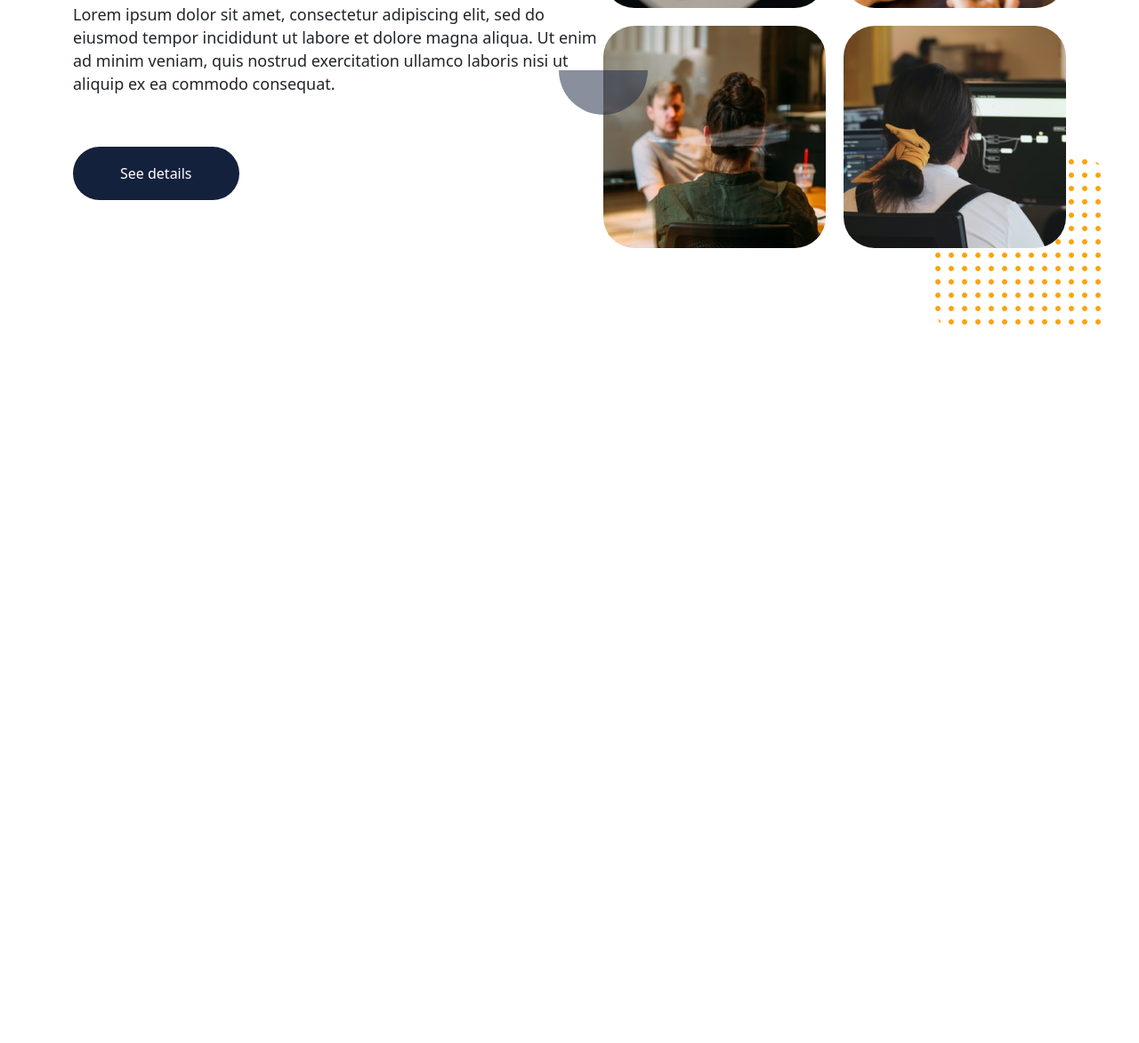
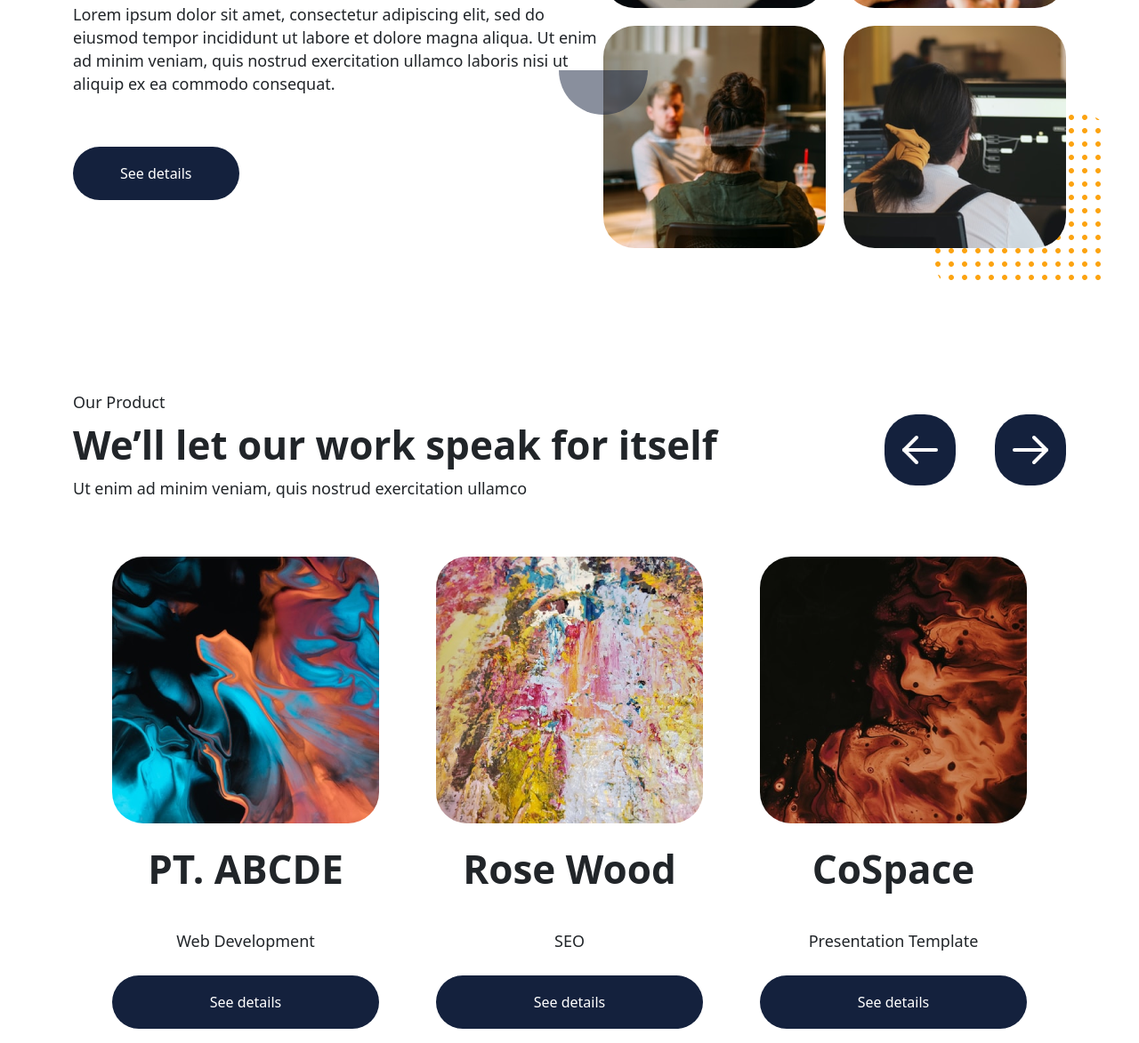
Before and after one commit to sardor-ab/hi-fi, a plain HTML site: page index.html in a window 1280 px wide. Shown: the part 2615-3788 px from the top of the page at 89% size. Before the commit the page ends 2994 px from the top, so only its background shows below. Drawn offline with nearby package versions, Linux system fonts and the light colour scheme.

Commit message:
add project

```diff
--- a/index.html
+++ b/index.html
@@ -224,6 +224,33 @@
       </div>
     </section>
 
+    <section class="product container-lg mx-auto">
+      <div
+        class="product_header d-flex flex-column flex-xl-row justify-content-between align-items-center"
+      >
+        <div class="d-flex flex-column align-items-center">
+          <span class="sub_title w-100"> Our Product </span>
+          <span class="title w-100"> We’ll let our work speak for itself </span>
+          <span class="sub_title w-100">
+            Ut enim ad minim veniam, quis nostrud exercitation ullamco
+          </span>
+        </div>
+
+        <div class="button_group">
+          <button class="prevButton button buttonPrimary p-3">
+            <img src="./assets/next_arrow.svg" alt="arrow" />
+          </button>
+          <button class="button buttonPrimary p-3">
+            <img src="./assets/next_arrow.svg" alt="arrow" />
+          </button>
+        </div>
+      </div>
+
+      <div
+        class="product_projects container-lg mx-auto d-flex flex-column flex-lg-row justify-content-around mt-5"
+      ></div>
+    </section>
+
     <script
       src="https://cdn.jsdelivr.net/npm/bootstrap@5.0.2/dist/js/bootstrap.bundle.min.js"
       integrity="sha384-MrcW6ZMFYlzcLA8Nl+NtUVF0sA7MsXsP1UyJoMp4YLEuNSfAP+JcXn/tWtIaxVXM"
--- a/index.js
+++ b/index.js
@@ -9,9 +9,27 @@ const aside = document.querySelector(".aside");
 const work_containerRightContent = document.querySelector(
   ".work_containerRightContent"
 );
+const product_projects = document.querySelector(".product_projects");
 
 const navItems = ["About", "Services", "Clients", "Blog", "Contact"];
 const workImages = [1, 2, 3, 4];
+const projects = [
+  {
+    id: 1,
+    title: "PT. ABCDE",
+    description: "Web Development",
+  },
+  {
+    id: 2,
+    title: "Rose Wood",
+    description: "SEO",
+  },
+  {
+    id: 3,
+    title: "CoSpace",
+    description: "Presentation Template",
+  },
+];
 
 // let isAsideOpen = false;
 
@@ -89,6 +107,31 @@ workImages.forEach((workImage) => {
   work_containerRightContent.append(image);
 });
 
+projects.forEach((project) => {
+  const card = document.createElement("div");
+  card.classList.add("d-flex", "flex-column", "my-3");
+
+  const image = document.createElement("img");
+  image.classList.add("project");
+  image.src = `./assets/project_${project.id}.png`;
+
+  const title = document.createElement("span");
+  title.classList.add("title", "text-center", "my-3");
+  title.innerHTML = project.title;
+
+  const description = document.createElement("span");
+  description.classList.add("sub_title", "text-center", "my-3");
+  description.innerHTML = project.description;
+
+  const see_more_btn = document.createElement("button");
+  see_more_btn.classList.add("button", "buttonPrimary");
+  see_more_btn.innerHTML = "See details";
+
+  card.append(image, title, description, see_more_btn);
+
+  product_projects.append(card);
+});
+
 const handleToogle = () => {
   const isAsideOpen = mobile_menuToggler.classList.contains("open");
   //   if (mobile_menuToggler.classList.contains("open")) {
--- a/styles/index.css
+++ b/styles/index.css
@@ -225,9 +225,23 @@ a {
   position: absolute;
   bottom: 0;
   right: 0;
-  right: 0px;
-  transform: translate(25%, 50%);
+  transform: translate(25%, 25%);
   z-index: -1;
+}
+
+.product {
+  margin-top: 10rem;
+}
+
+.prevButton {
+  margin-right: 40px;
+  transform: rotate(180deg);
+}
+
+.project {
+  border-radius: 35px;
+  /* width: 300px; */
+  /* height: 300px; */
 }
 
 @media screen and (min-width: 1024px) {
```
Also changed, not shown: assets/project_1.png (added), assets/project_2.png (added), assets/project_3.png (added).
